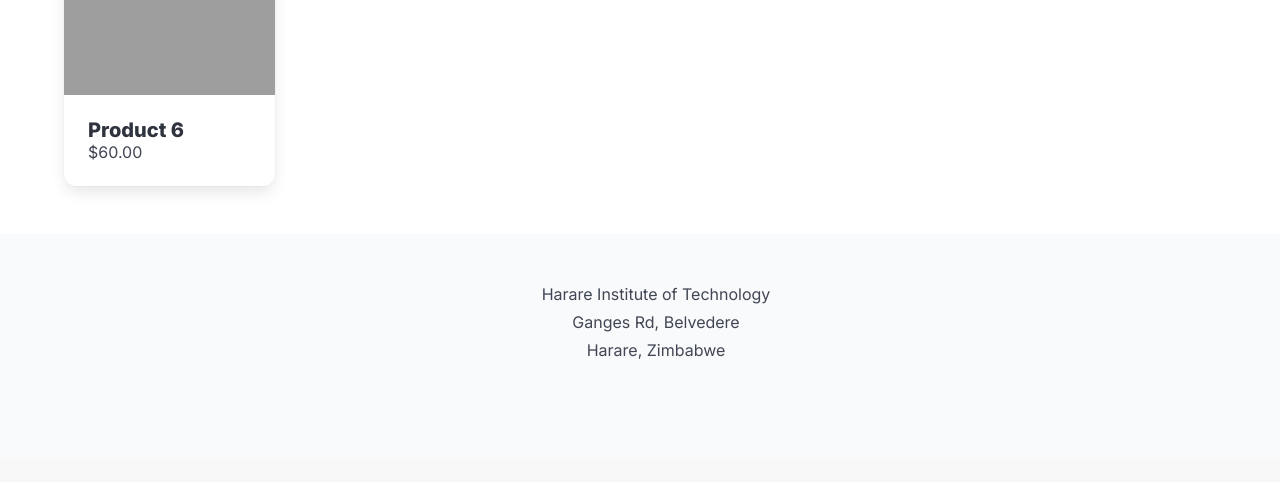
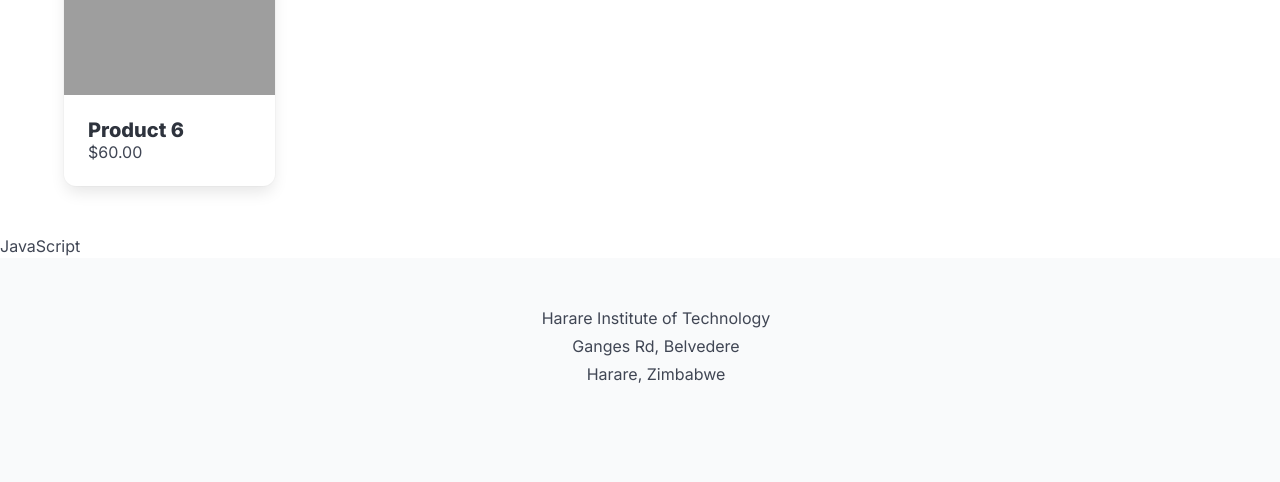
Before and after one commit to PMagombedze/HIT200API, a Flask app: page / in a window 1280 px wide; the page is wider, and only the part inside the window is pictured. Shown: the part 1205-1687 px from the top of that part. Before the commit the page ends 1564 px from the top of that part, so only its background shows below. Run offline with Flask 3, Linux system fonts and the light colour scheme; parts of the project's set-up code (start-up, migrations or seed data) failed here and were passed over; some libraries are stand-ins or nearby versions; grey boxes are pictures that could not be loaded.

Commit message:
Add JavaScript section to index.html template

```diff
--- a/templates/index.html
+++ b/templates/index.html
@@ -61,5 +61,6 @@
       </div>
     </div>
 </section>
+JavaScript
 
 {% endblock %}
```
